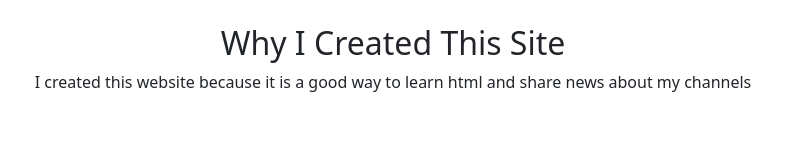
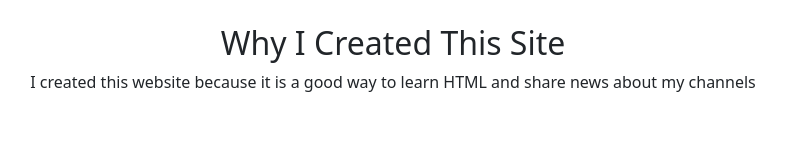
Before and after one commit to SandroLinux/sandrolinux.com, a Next.js app: page /abouthiswebsite in a window 1280 px wide. Shown: the part 310-470 px from the top of the page, without its empty margins (247-1033 px from the left). Built offline with nearby package versions, Linux system fonts and the light colour scheme.

Commit message:
Capitalises HTML

```diff
--- a/pages/abouthiswebsite.js
+++ b/pages/abouthiswebsite.js
@@ -10,7 +10,7 @@ export default function Home() {
       <Header></Header>
       <main className={styles.main}>
       <h2>Why I Created This Site</h2>
-      <p>I created this website because it is a good way to learn html and share news about my channels</p>
+      <p>I created this website because it is a good way to learn HTML and share news about my channels</p>
       </main>
       <Footer></Footer>
     </div>
```
